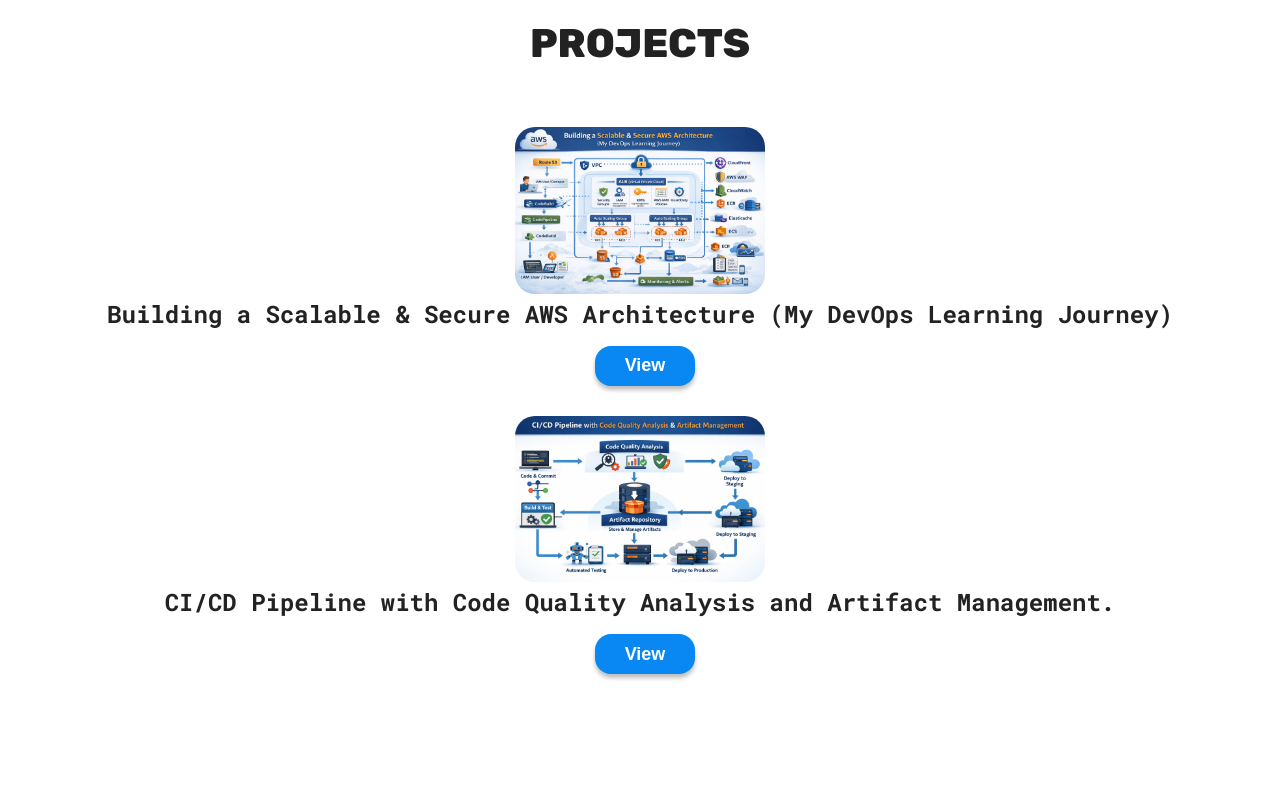
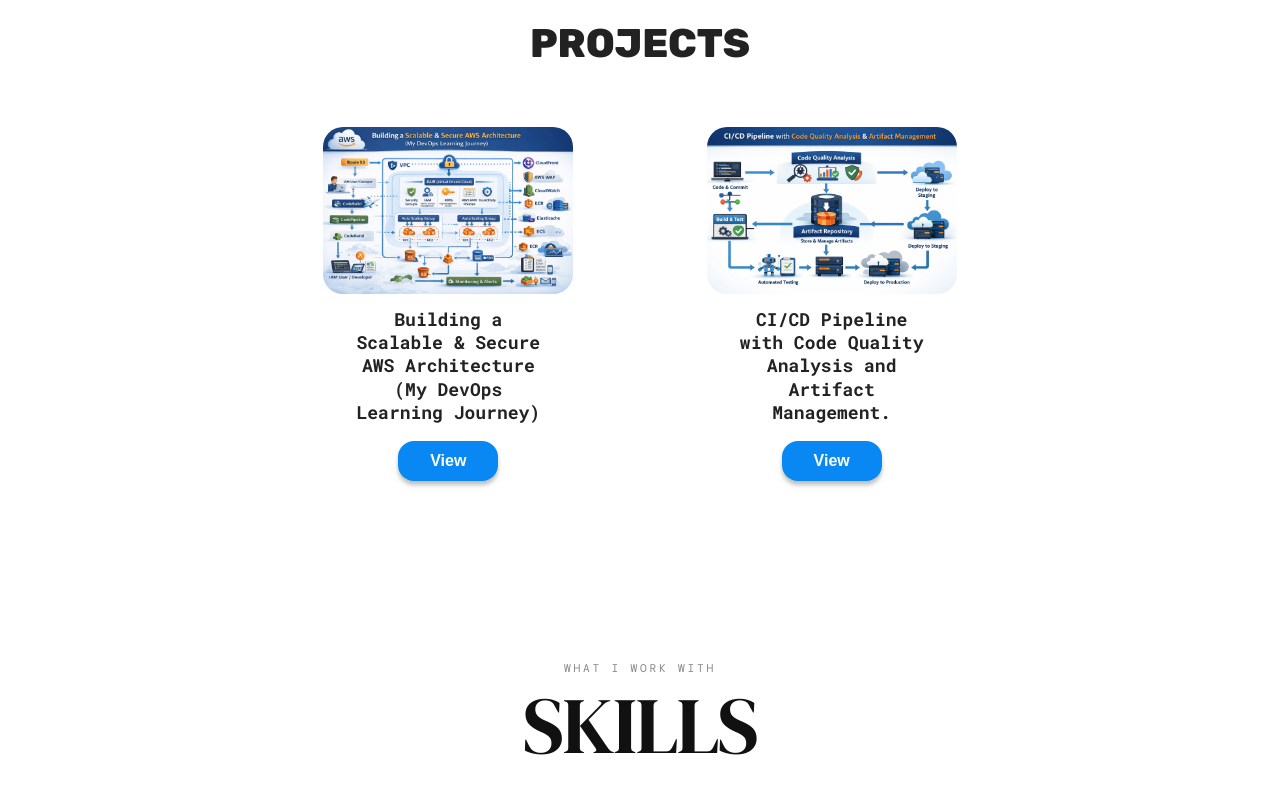
Before and after one commit to ShailendraJungRana/Portfolio-1, a React (Vite) app: page / in a window 1280 px wide. Shown: the part 880-1680 px from the top of the page. Built offline with nearby package versions, Linux system fonts and the light colour scheme.

Commit message:
Update on the project title

```diff
--- a/src/sections/Projects/Projects.jsx
+++ b/src/sections/Projects/Projects.jsx
@@ -1,34 +1,45 @@
-import styles from './ProjectsStyles.module.css';
-import CJ from '../../assets/theCJ.png';
-import Hotel from '../../assets/hotel.jpg'
-import Mini from '../../assets/CICD.png';
-import scalable from '../../assets/scalable.png';
-import ProjectCard from '../../common/ProjectCard';
+import styles from "./ProjectsStyles.module.css";
+import CJ from "../../assets/theCJ.png";
+import Hotel from "../../assets/hotel.jpg";
+import Mini from "../../assets/CICD.png";
+import scalable from "../../assets/scalable.png";
+import ProjectCard from "../../common/ProjectCard";
 
 function Projects() {
   return (
     <section id="projects" className={styles.container}>
       <h1 className="sectionTitle">Projects</h1>
+
       <div className={styles.projectsContainer}>
 
-        <div>
+        <div className={styles.cardWrapper}>
           <ProjectCard
             src={scalable}
             h3="Building a Scalable & Secure AWS Architecture (My DevOps Learning Journey)"
-
           />
-        <a href='https://medium.com/@shailendera.jungrana/building-a-scalable-secure-aws-architecture-my-devops-learning-journey-8f06c02a84a2' target="_blank"><button >View</button></a>
-
+          <a
+            href="https://medium.com/@shailendera.jungrana/building-a-scalable-secure-aws-architecture-my-devops-learning-journey-8f06c02a84a2"
+            target="_blank"
+            rel="noopener noreferrer"
+          >
+            <button>View</button>
+          </a>
         </div>
 
-        <div>
+        <div className={styles.cardWrapper}>
           <ProjectCard
             src={Mini}
             h3="CI/CD Pipeline with Code Quality Analysis and Artifact Management."
-          style={{ width: '200px', height: '150px' }}
           />
-        <a href='https://medium.com/@shailendera.jungrana/ci-cd-pipeline-with-code-quality-analysis-and-artifact-management-56bc53eefa29' target="_blank"><button >View</button></a>
+          <a
+            href="https://medium.com/@shailendera.jungrana/ci-cd-pipeline-with-code-quality-analysis-and-artifact-management-56bc53eefa29"
+            target="_blank"
+            rel="noopener noreferrer"
+          >
+            <button>View</button>
+          </a>
         </div>
+
       </div>
     </section>
   );
--- a/src/sections/Projects/ProjectsStyles.module.css
+++ b/src/sections/Projects/ProjectsStyles.module.css
@@ -2,28 +2,50 @@
   display: flex;
   flex-direction: column;
   text-align: center;
-  transition: transform 200ms ease-in-out;
+}
 
+/* Project Card Wrapper */
+.cardWrapper {
+  display: flex;
+  flex-direction: column;
+  align-items: center;
+}
 
-  img {
+/* Image Styling */
+.container img {
   max-width: 250px;
   align-self: center;
   background-color: var(--project-card-bg);
   border-radius: 20px;
 }
 
-  a {
+/* Link */
+.container a {
   width: fit-content;
   text-decoration: none;
   color: #222;
   transition: transform 200ms ease-in-out;
 }
 
-  a:hover {
+.container a:hover {
   transform: scale(1.05);
 }
+
+/* ✅ Responsive Project Title */
+h3 {
+  font-size: clamp(12px, 2.5vw, 18px); /* responsive magic */
+  line-height: 1.3;
+  text-align: center;
+  max-width: 220px;
+  margin: 10px auto 0;
+  padding: 0 8px;
+
+  /* Prevent overflow */
+  word-break: break-word;
+  overflow-wrap: break-word;
 }
 
+/* Button */
 button {
   background-color: var(--btn-color);
   color: var(--btn-text-color);
@@ -31,10 +53,9 @@
   border-radius: 16px;
   width: 100px;
   height: 40px;
-  font-size: 18px;
+  font-size: 16px;
   font-weight: bold;
   margin-top: 16px;
-  margin-left: 10px;
 
   box-shadow: 0 4px 4px rgba(0, 0, 0, 0.25);
   transition: box-shadow 200ms ease-in-out, transform 200ms ease-in-out;
@@ -49,7 +70,7 @@
   box-shadow: 0 2px 2px rgba(0, 0, 0, 0.25);
 }
 
-
+/* Layout */
 .projectsContainer {
   display: flex;
   flex-direction: column;
@@ -57,7 +78,8 @@
   gap: 30px;
 }
 
-@media (width >= 800px) {
+/* Tablet & Desktop */
+@media (min-width: 800px) {
   .projectsContainer {
     flex-direction: row;
     flex-wrap: wrap;
```
Lines whose indentation alone changed are shown as unchanged.
